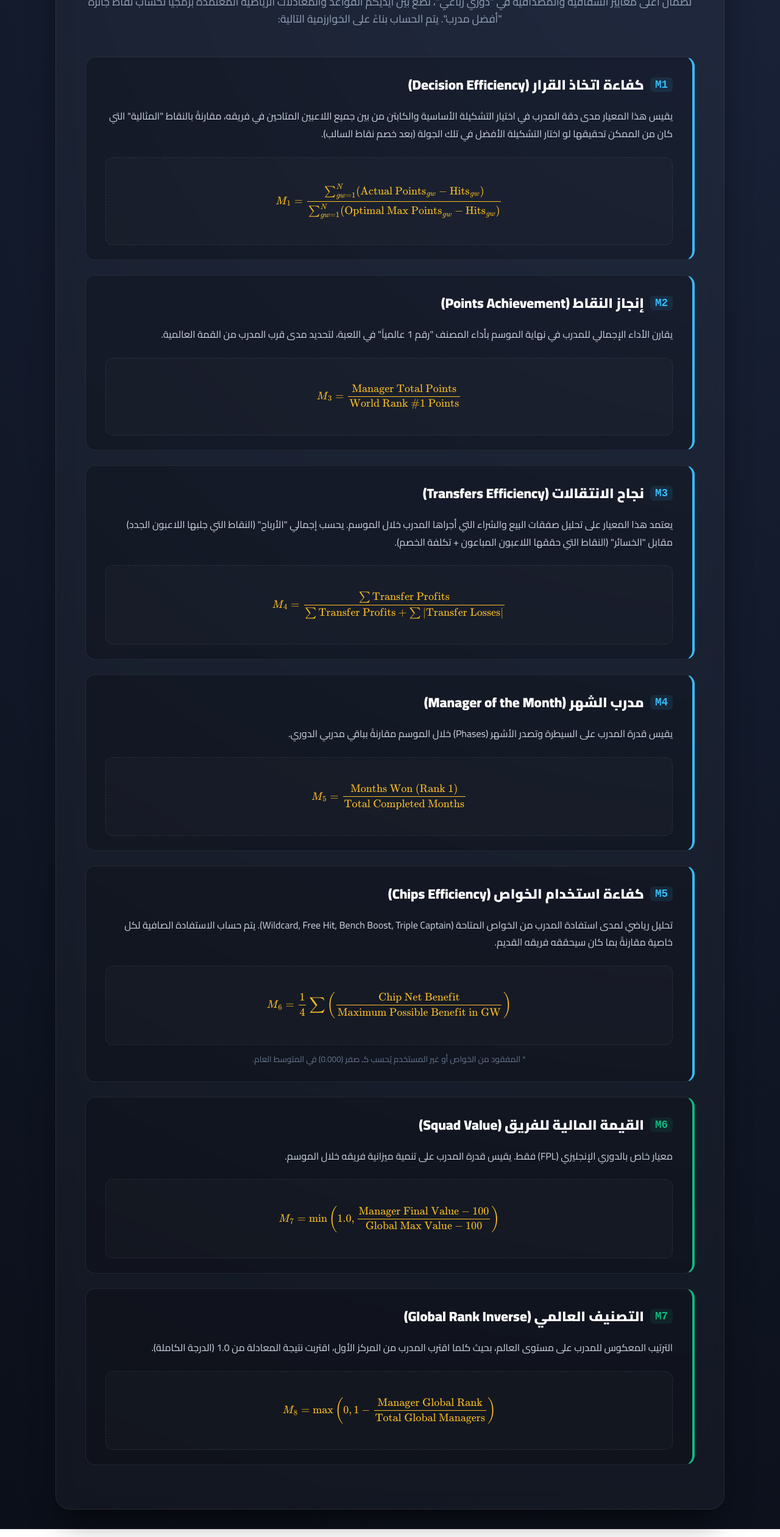
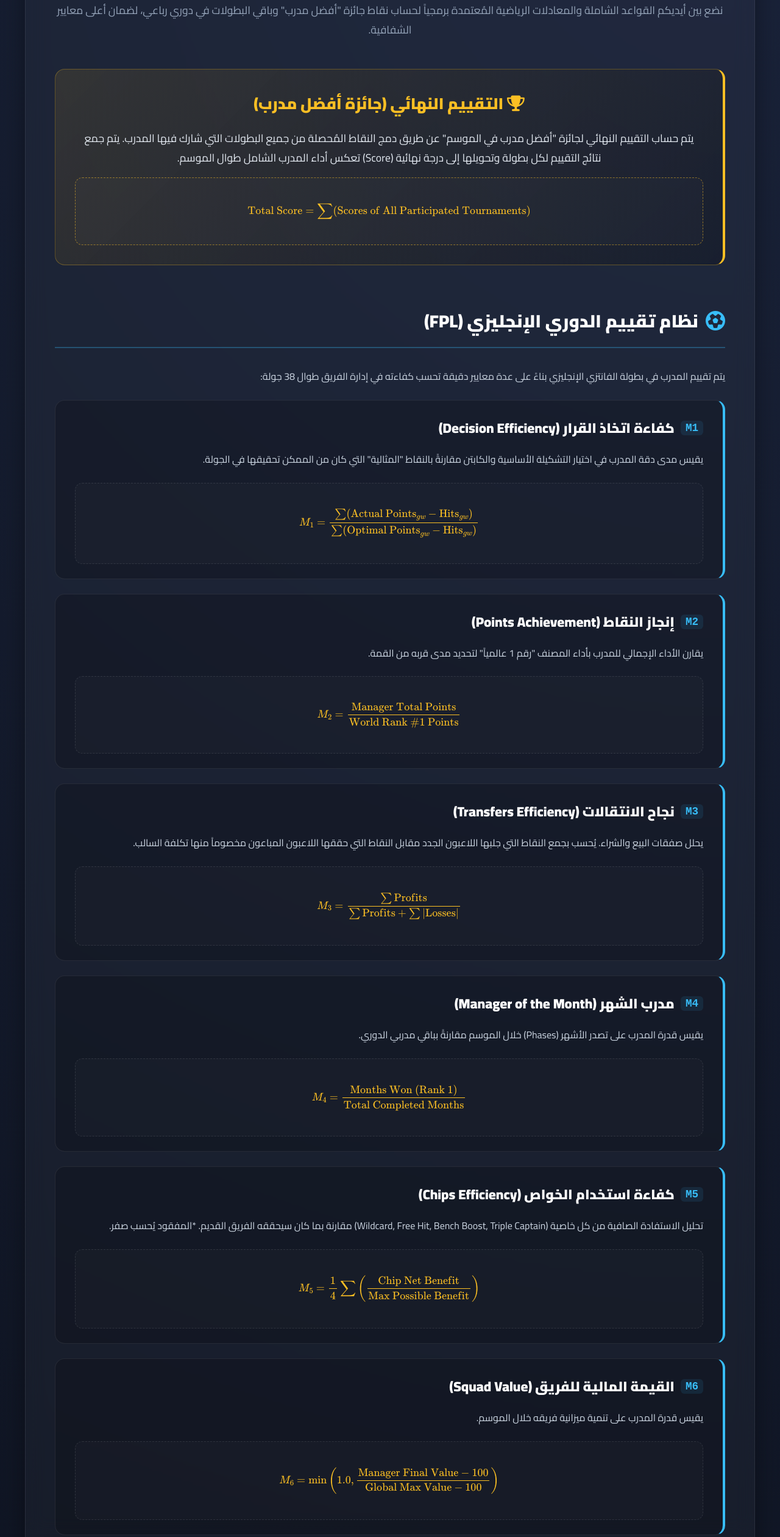
Before and after one commit to waleedehab07-sketch/Rabbaei-League, a website built with Vite: page rules.html in a window 1280 px wide. Shown: the part 279-2800 px from the top of the page at 61% size. Built offline with nearby package versions, Linux system fonts and the light colour scheme.

Commit message:
Update rules.html

```diff
--- a/rules.html
+++ b/rules.html
@@ -17,6 +17,8 @@
             --glass-border: rgba(255, 255, 255, 0.08);
             --accent-color: #38bdf8;
             --gold: #fbbf24;
+            --pink: #ec4899;
+            --green: #10b981;
         }
 
         body {
@@ -27,7 +29,7 @@
         }
 
         .container {
-            width: 100%; max-width: 1000px;
+            width: 100%; max-width: 1100px;
             background: var(--glass-bg); backdrop-filter: blur(16px);
             border: 1px solid var(--glass-border); border-radius: 24px;
             padding: 3rem; box-shadow: 0 25px 50px -12px rgba(0, 0, 0, 0.6);
@@ -42,13 +44,21 @@
         .back-btn:hover { background: var(--accent-color); color: #0b0f19; transform: translateX(5px); }
 
         .page-title {
-            text-align: center; color: var(--gold); font-size: 2.2rem; font-weight: 900;
+            text-align: center; color: var(--gold); font-size: 2.5rem; font-weight: 900;
             margin-bottom: 0.5rem; text-shadow: 0 0 15px rgba(251, 191, 36, 0.2);
         }
         .page-desc {
             text-align: center; color: #94a3b8; font-size: 1.1rem; margin-bottom: 3rem;
-            line-height: 1.6;
+            line-height: 1.8;
         }
+
+        /* تنسيقات الأقسام */
+        .section-header {
+            display: flex; align-items: center; gap: 12px; margin-top: 4rem; margin-bottom: 2rem;
+            padding-bottom: 1rem; border-bottom: 2px solid var(--glass-border);
+        }
+        .section-header h2 { margin: 0; font-size: 1.8rem; font-weight: 900; color: #fff; }
+        .section-header i { font-size: 2rem; }
 
         .rule-card {
             background: rgba(0, 0, 0, 0.2); border: 1px solid var(--glass-border);
@@ -56,7 +66,7 @@
             border-right: 4px solid var(--accent-color);
             transition: transform 0.3s ease;
         }
-        .rule-card:hover { transform: translateY(-3px); border-color: rgba(56, 189, 248, 0.3); }
+        .rule-card:hover { transform: translateY(-3px); border-color: rgba(56, 189, 248, 0.3); box-shadow: 0 10px 20px rgba(0,0,0,0.3);}
 
         .rule-title {
             display: flex; align-items: center; gap: 10px;
@@ -69,18 +79,22 @@
         .math-box {
             background: rgba(255, 255, 255, 0.02); border: 1px dashed rgba(255, 255, 255, 0.1);
             padding: 1.5rem; border-radius: 12px; text-align: center; color: var(--gold);
-            overflow-x: auto;
+            overflow-x: auto; margin-top: 1rem;
         }
 
-        .weight-badge {
-            display: inline-block; margin-top: 1rem; font-size: 0.9rem; font-weight: bold;
-            color: #10b981; background: rgba(16, 185, 129, 0.1); padding: 4px 10px; border-radius: 6px; border: 1px solid rgba(16, 185, 129, 0.3);
+        .highlight-box {
+            background: linear-gradient(135deg, rgba(251, 191, 36, 0.1), rgba(0,0,0,0.2));
+            border: 1px solid rgba(251, 191, 36, 0.3); border-right: 4px solid var(--gold);
+            border-radius: 16px; padding: 2rem; margin-bottom: 3rem; text-align: center;
         }
+        .highlight-box h3 { color: var(--gold); font-size: 1.6rem; margin-top: 0; margin-bottom: 1rem; font-weight: 900; }
+        .highlight-box p { font-size: 1.1rem; line-height: 1.8; color: #e2e8f0; margin-bottom: 0;}
 
         @media (max-width: 768px) {
             body { padding: 0.5rem; }
             .container { padding: 1.5rem; border-radius: 16px; }
             .page-title { font-size: 1.8rem; }
+            .section-header h2 { font-size: 1.4rem; }
             .rule-card { padding: 1.2rem; }
             .rule-title { font-size: 1.2rem; }
             .math-box { font-size: 0.9rem; padding: 1rem; }
@@ -92,81 +106,120 @@
     <div class="container">
         <a href="/" class="back-btn"><i class="fas fa-arrow-right"></i> العودة للرئيسية</a>
 
-        <h1 class="page-title"><i class="fas fa-balance-scale"></i> الدليل الرسمي لتقييم المدربين</h1>
+        <h1 class="page-title"><i class="fas fa-balance-scale"></i> الدليل الرسمي للتقييم</h1>
         <p class="page-desc">
-            لضمان أعلى معايير الشفافية والمصداقية في "دوري رباعي"، نضع بين أيديكم القواعد والمعادلات الرياضية المُعتمدة برمجياً لحساب نقاط جائزة "أفضل مدرب". يتم الحساب بناءً على الخوارزمية التالية:
+            نضع بين أيديكم القواعد الشاملة والمعادلات الرياضية المُعتمدة برمجياً لحساب نقاط جائزة "أفضل مدرب" وباقي البطولات في دوري رباعي، لضمان أعلى معايير الشفافية.
         </p>
+
+        <div class="highlight-box">
+            <h3><i class="fas fa-trophy"></i> التقييم النهائي (جائزة أفضل مدرب)</h3>
+            <p>
+                يتم حساب التقييم النهائي لجائزة "أفضل مدرب في الموسم" عن طريق دمج النقاط المُحصلة من جميع البطولات التي شارك فيها المدرب. يتم جمع نتائج التقييم لكل بطولة وتحويلها إلى درجة نهائية (Score) تعكس أداء المدرب الشامل طوال الموسم.
+            </p>
+            <div class="math-box" style="border-color: rgba(251, 191, 36, 0.5);">
+                $$ \text{Total Score} = \sum (\text{Scores of All Participated Tournaments}) $$
+            </div>
+        </div>
+
+        <div class="section-header" style="color: var(--accent-color); border-bottom-color: rgba(56, 189, 248, 0.3);">
+            <i class="fas fa-futbol"></i>
+            <h2>نظام تقييم الدوري الإنجليزي (FPL)</h2>
+        </div>
+        <p class="rule-text">يتم تقييم المدرب في بطولة الفانتزي الإنجليزي بناءً على عدة معايير دقيقة تحسب كفاءته في إدارة الفريق طوال 38 جولة:</p>
 
         <div class="rule-card">
             <div class="rule-title"><span>M1</span> كفاءة اتخاذ القرار (Decision Efficiency)</div>
             <div class="rule-text">
-                يقيس هذا المعيار مدى دقة المدرب في اختيار التشكيلة الأساسية والكابتن من بين جميع اللاعبين المتاحين في فريقه، مقارنةً بالنقاط "المثالية" التي كان من الممكن تحقيقها لو اختار التشكيلة الأفضل في تلك الجولة (بعد خصم نقاط السالب).
+                يقيس مدى دقة المدرب في اختيار التشكيلة الأساسية والكابتن مقارنةً بالنقاط "المثالية" التي كان من الممكن تحقيقها في الجولة.
             </div>
             <div class="math-box">
-                $$ M_1 = \frac{\sum_{gw=1}^{N} (\text{Actual Points}_{gw} - \text{Hits}_{gw})}{\sum_{gw=1}^{N} (\text{Optimal Max Points}_{gw} - \text{Hits}_{gw})} $$
+                $$ M_1 = \frac{\sum (\text{Actual Points}_{gw} - \text{Hits}_{gw})}{\sum (\text{Optimal Points}_{gw} - \text{Hits}_{gw})} $$
             </div>
         </div>
 
         <div class="rule-card">
             <div class="rule-title"><span>M2</span> إنجاز النقاط (Points Achievement)</div>
-            <div class="rule-text">
-                يقارن الأداء الإجمالي للمدرب في نهاية الموسم بأداء المصنف "رقم 1 عالمياً" في اللعبة، لتحديد مدى قرب المدرب من القمة العالمية.
-            </div>
+            <div class="rule-text">يقارن الأداء الإجمالي للمدرب بأداء المصنف "رقم 1 عالمياً" لتحديد مدى قربه من القمة.</div>
             <div class="math-box">
-                $$ M_3 = \frac{\text{Manager Total Points}}{\text{World Rank #1 Points}} $$
+                $$ M_2 = \frac{\text{Manager Total Points}}{\text{World Rank #1 Points}} $$
             </div>
         </div>
 
         <div class="rule-card">
             <div class="rule-title"><span>M3</span> نجاح الانتقالات (Transfers Efficiency)</div>
-            <div class="rule-text">
-                يعتمد هذا المعيار على تحليل صفقات البيع والشراء التي أجراها المدرب خلال الموسم. يحسب إجمالي "الأرباح" (النقاط التي جلبها اللاعبون الجدد) مقابل "الخسائر" (النقاط التي حققها اللاعبون المباعون + تكلفة الخصم).
-            </div>
+            <div class="rule-text">يحلل صفقات البيع والشراء. يُحسب بجمع النقاط التي جلبها اللاعبون الجدد مقابل النقاط التي حققها اللاعبون المباعون مخصوماً منها تكلفة السالب.</div>
             <div class="math-box">
-                $$ M_4 = \frac{\sum \text{Transfer Profits}}{\sum \text{Transfer Profits} + \sum |\text{Transfer Losses}|} $$
+                $$ M_3 = \frac{\sum \text{Profits}}{\sum \text{Profits} + \sum |\text{Losses}|} $$
             </div>
         </div>
 
         <div class="rule-card">
             <div class="rule-title"><span>M4</span> مدرب الشهر (Manager of the Month)</div>
-            <div class="rule-text">
-                يقيس قدرة المدرب على السيطرة وتصدر الأشهر (Phases) خلال الموسم مقارنةً بباقي مدربي الدوري.
-            </div>
+            <div class="rule-text">يقيس قدرة المدرب على تصدر الأشهر (Phases) خلال الموسم مقارنةً بباقي مدربي الدوري.</div>
             <div class="math-box">
-                $$ M_5 = \frac{\text{Months Won (Rank 1)}}{\text{Total Completed Months}} $$
+                $$ M_4 = \frac{\text{Months Won (Rank 1)}}{\text{Total Completed Months}} $$
             </div>
         </div>
 
         <div class="rule-card">
             <div class="rule-title"><span>M5</span> كفاءة استخدام الخواص (Chips Efficiency)</div>
-            <div class="rule-text">
-                تحليل رياضي لمدى استفادة المدرب من الخواص المتاحة (Wildcard, Free Hit, Bench Boost, Triple Captain). يتم حساب الاستفادة الصافية لكل خاصية مقارنةً بما كان سيحققه فريقه القديم.
-            </div>
+            <div class="rule-text">تحليل الاستفادة الصافية من كل خاصية (Wildcard, Free Hit, Bench Boost, Triple Captain) مقارنة بما كان سيحققه الفريق القديم. *المفقود يُحسب صفر.</div>
             <div class="math-box">
-                $$ M_6 = \frac{1}{4} \sum \left( \frac{\text{Chip Net Benefit}}{\text{Maximum Possible Benefit in GW}} \right) $$
-            </div>
-            <div style="text-align: center; color: #64748b; font-size: 0.85rem; margin-top: 10px;">
-                * المفقود من الخواص أو غير المستخدم يُحسب كـ صفر (0.000) في المتوسط العام.
+                $$ M_5 = \frac{1}{4} \sum \left( \frac{\text{Chip Net Benefit}}{\text{Max Possible Benefit}} \right) $$
             </div>
         </div>
 
-        <div class="rule-card" style="border-right-color: #10b981;">
-            <div class="rule-title"><span style="background: rgba(16, 185, 129, 0.1); color: #10b981;">M6</span> القيمة المالية للفريق (Squad Value)</div>
-            <div class="rule-text">
-                معيار خاص بالدوري الإنجليزي (FPL) فقط. يقيس قدرة المدرب على تنمية ميزانية فريقه خلال الموسم.
-            </div>
+        <div class="rule-card">
+            <div class="rule-title"><span>M6</span> القيمة المالية للفريق (Squad Value)</div>
+            <div class="rule-text">يقيس قدرة المدرب على تنمية ميزانية فريقه خلال الموسم.</div>
             <div class="math-box">
-                $$ M_7 = \min\left(1.0, \frac{\text{Manager Final Value} - 100}{\text{Global Max Value} - 100}\right) $$
+                $$ M_6 = \min\left(1.0, \frac{\text{Manager Final Value} - 100}{\text{Global Max Value} - 100}\right) $$
             </div>
         </div>
 
-        <div class="rule-card" style="border-right-color: #10b981;">
-            <div class="rule-title"><span style="background: rgba(16, 185, 129, 0.1); color: #10b981;">M7</span> التصنيف العالمي (Global Rank Inverse)</div>
+        <div class="rule-card">
+            <div class="rule-title"><span>M7</span> التصنيف العالمي (Global Rank Inverse)</div>
+            <div class="rule-text">الترتيب المعكوس للمدرب عالمياً؛ كلما اقترب من المركز الأول اقتربت النتيجة من 1.0.</div>
+            <div class="math-box">
+                $$ M_7 = \max\left(0, 1 - \frac{\text{Manager Global Rank}}{\text{Total Global Managers}}\right) $$
+            </div>
+        </div>
+
+        <div class="section-header" style="color: var(--pink); border-bottom-color: rgba(236, 72, 153, 0.3);">
+            <i class="fas fa-handshake"></i>
+            <h2>نظام تقييم كؤوس المواجهات المباشرة (Rabbaei Cup & H2H)</h2>
+        </div>
+        <p class="rule-text">البطولات التي تعتمد على المواجهات المباشرة لها نظام تقييم منفصل يعتمد على تجميع نقاط الفوز، والأداء في الأدوار الإقصائية.</p>
+
+        <div class="rule-card" style="border-right-color: var(--pink);">
+            <div class="rule-title"><span style="background: rgba(236, 72, 153, 0.1); color: var(--pink);">C1</span> نقاط المواجهات المباشرة (H2H Points)</div>
+            <div class="rule-text">يتم حساب النقاط التي حققها المدرب في مواجهات الدوري المباشرة (الفوز = 3 نقاط، التعادل = 1 نقطة).</div>
+        </div>
+
+        <div class="rule-card" style="border-right-color: var(--pink);">
+            <div class="rule-title"><span style="background: rgba(236, 72, 153, 0.1); color: var(--pink);">C2</span> كفاءة الأدوار الإقصائية (Knockout Efficiency)</div>
+            <div class="rule-text">تقييم نقاط المدرب في مباريات نصف النهائي والنهائي ومقارنتها بأعلى نقاط مسجلة في الجولة لضمان عدالة التقييم في المراحل الحاسمة.</div>
+            <div class="math-box">
+                $$ \text{Efficiency} = \frac{\text{Manager Points in KO}}{\text{Max Global Points in KO}} $$
+            </div>
+        </div>
+
+        <div class="section-header" style="color: var(--green); border-bottom-color: rgba(16, 185, 129, 0.3);">
+            <i class="fas fa-globe"></i>
+            <h2>البطولات الأخرى (دوري الأبطال، كأس العالم، الخ)</h2>
+        </div>
+        <p class="rule-text">باقي البطولات التابعة للفيفا أو الويفا تُعامل بتقييم مبسط يرتكز على الأداء المباشر وكفاءة القرارات بدون تعقيدات الميزانية الخاصة بالدوري الإنجليزي.</p>
+
+        <div class="rule-card" style="border-right-color: var(--green);">
+            <div class="rule-title"><span style="background: rgba(16, 185, 129, 0.1); color: var(--green);">O1</span> المعايير الأساسية المطبقة</div>
             <div class="rule-text">
-                الترتيب المعكوس للمدرب على مستوى العالم، بحيث كلما اقترب المدرب من المركز الأول، اقتربت نتيجة المعادلة من 1.0 (الدرجة الكاملة).
-            </div>
-            <div class="math-box">
-                $$ M_8 = \max\left(0, 1 - \frac{\text{Manager Global Rank}}{\text{Total Global Managers}}\right) $$
+                يتم تقييم أداء المدرب في هذه البطولات بناءً على المعايير المشتركة التالية فقط:
+                <ul style="margin-top: 10px; line-height: 2;">
+                    <li><strong>M1:</strong> كفاءة اتخاذ القرار (التشكيلة والكابتن).</li>
+                    <li><strong>M2:</strong> إنجاز النقاط الإجمالي مقارنة بالأول عالمياً.</li>
+                    <li><strong>M3:</strong> نجاح الانتقالات التكتيكية.</li>
+                    <li><strong>M7:</strong> التصنيف العالمي الإجمالي للمدرب في البطولة.</li>
+                </ul>
             </div>
         </div>
 
```
